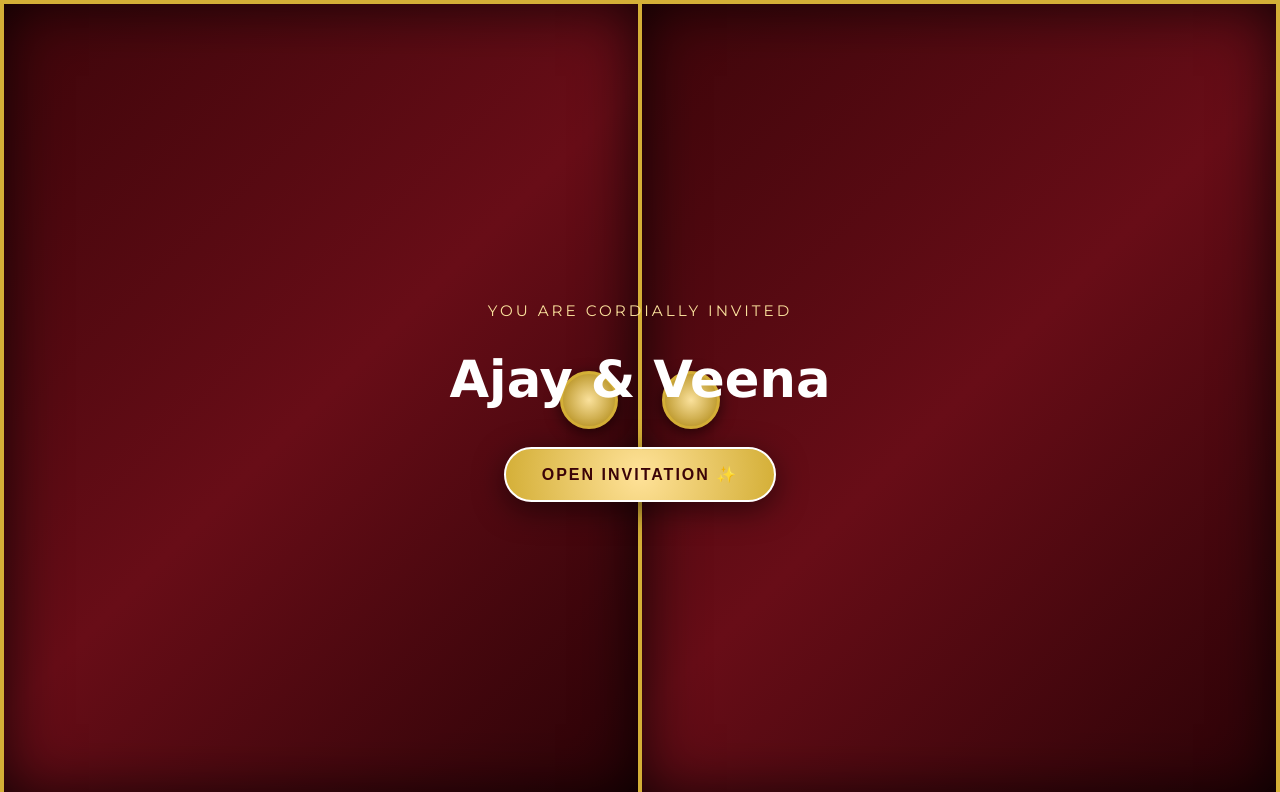
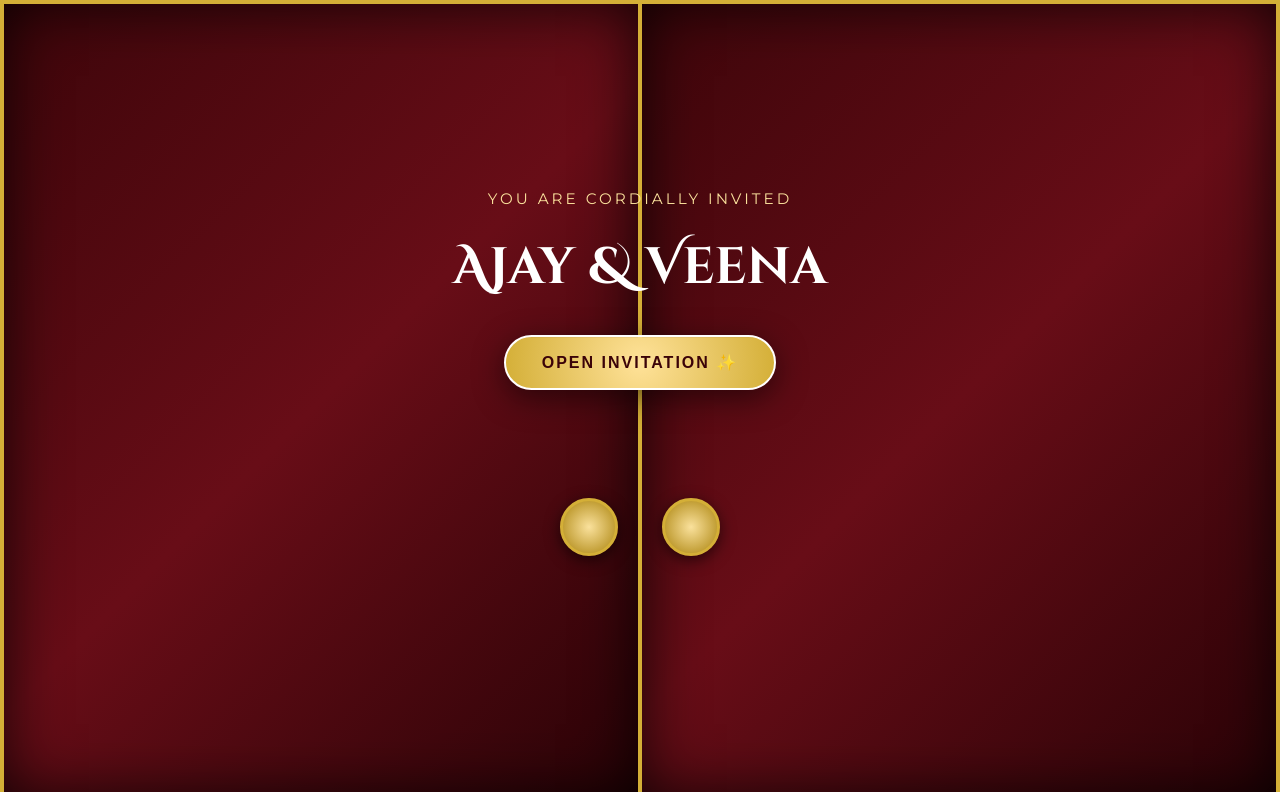
Before and after one commit to shubhpanvlkr/ajay-veena-wedding, a plain HTML site: page index.html in a window 1280 px wide. Shown: the top 792 px of the page. Drawn offline with nearby package versions, Linux system fonts and the light colour scheme; a web font is replaced by a local one.

Commit message:
Update index.html

```diff
--- a/index.html
+++ b/index.html
@@ -50,7 +50,7 @@
       position: fixed;
       inset: 0;
       width: 100vw;
-      height: 100vh;
+      height: 72vh;
       z-index: 100000;
       perspective: 1500px;
       display: flex;
@@ -88,7 +88,7 @@
       background: radial-gradient(circle, var(--gold-light), var(--gold-dark));
       box-shadow: 0 4px 15px rgba(0,0,0,0.6);
       position: absolute;
-      top: 50%;
+      top: 66%;
       transform: translateY(-50%);
     }
 
@@ -267,9 +267,9 @@
     }
 
     .names {
-      font-family: 'Verdana', cursive;
+      font-family: 'Cinzel Decorative', serif;
       font-size: clamp(3.2rem, 8vw, 5.5rem);
-      color: var(--primary);
+      color: var(--gold);
       margin: 10px 0;
     }
 
@@ -591,7 +591,7 @@
     </div>
     <div class="door-btn-wrapper" id="door-btn-box">
       <p style="color: #fae19c; font-size: 0.95rem; letter-spacing: 3px; margin-bottom: 12px; text-transform: uppercase;">You Are Cordially Invited</p>
-      <h2 style="font-family: 'Verdana', cursive; font-size: 3.2rem; color: #fff; margin-bottom: 24px;">Ajay &amp; Veena</h2>
+      <h2 style="font-family: 'Cinzel Decorative', serif; font-size: 3.2rem; color: #fff; margin-bottom: 24px;">Ajay &amp; Veena</h2>
       <button class="open-door-btn" onclick="openDoors()">Open Invitation ✨</button>
     </div>
   </div>
```
